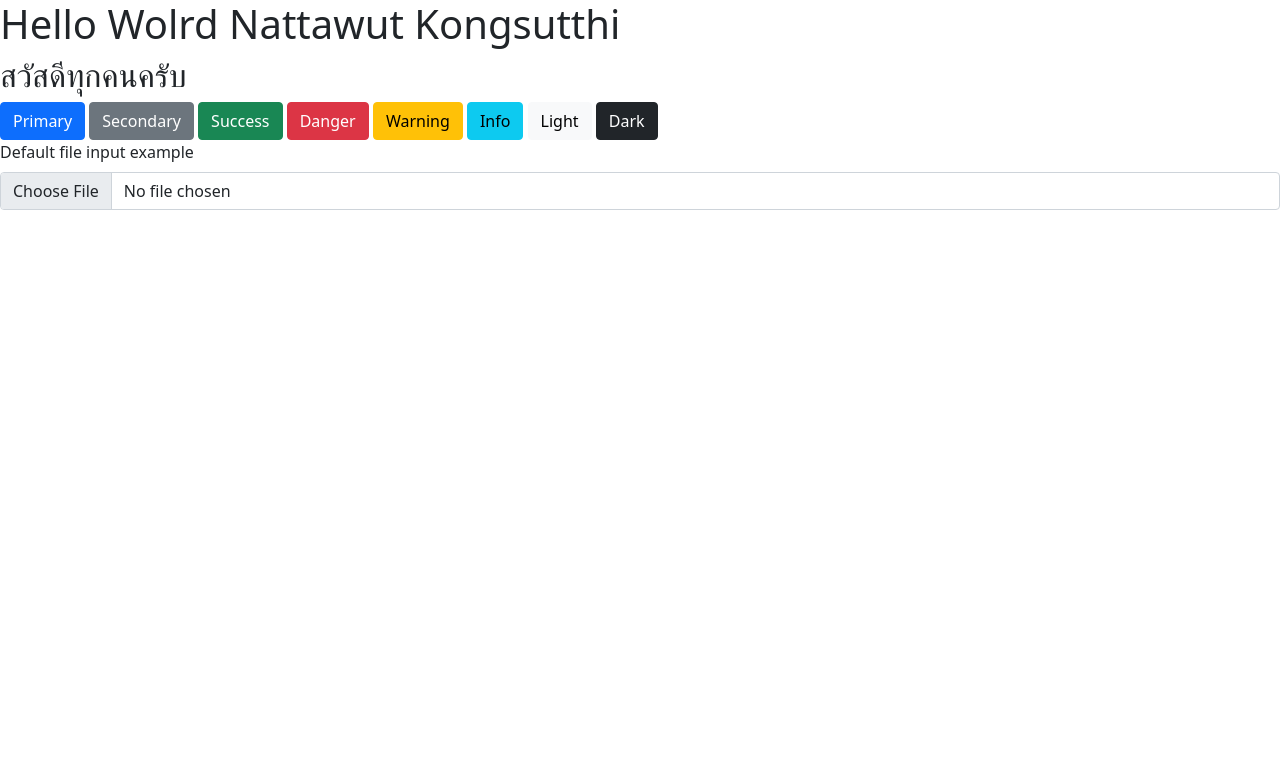
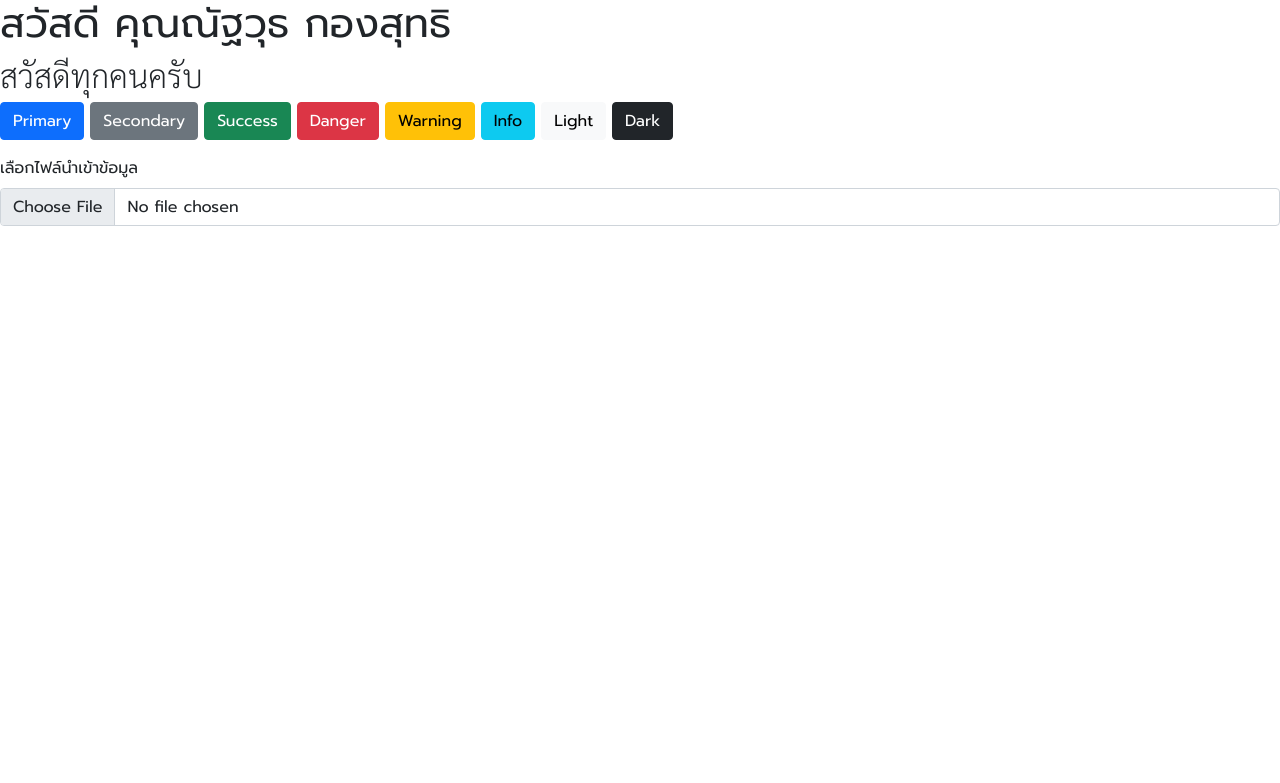
Before and after one commit to jor2818/garuda, a Flask app: page / in a window 1280 px wide. Shown: the top 783 px of the page. Run offline with Flask 2, Linux system fonts and the light colour scheme; some libraries are stand-ins or nearby versions.

Commit message:
commit env_mac

```diff
--- /dev/null
+++ b/env_mac/pyvenv.cfg
@@ -0,0 +1,3 @@
+home = /usr/local/bin
+include-system-site-packages = false
+version = 3.8.3
--- a/templates/index.html
+++ b/templates/index.html
@@ -4,10 +4,21 @@
     <meta http-equiv="X-UA-Compatible" content="IE=edge">
     <meta name="viewport" content="width=device-width, initial-scale=1.0">
     <title>My First Web Page</title>
-    <link rel="stylesheet" href="/css/bootstrap.min.css">
+    <link rel="stylesheet" href="/static/css/bootstrap.min.css">
+    <link rel="preconnect" href="https://fonts.googleapis.com">
+    <link rel="preconnect" href="https://fonts.gstatic.com" crossorigin>
+    <link href="https://fonts.googleapis.com/css2?family=Prompt&family=Sarabun:wght@200&display=swap" rel="stylesheet">
+    <style>
+        body {
+            font-family: 'Prompt', sans-serif;
+            }
+        h2 {
+            font-family: 'sarabun', sans-serif;
+            }
+    </style>
 </head>
 <body>
-    <h1>Hello Wolrd Nattawut Kongsutthi</h1>
+    <h1>สวัสดี คุณณัฐวุธ กองสุทธิ</h1>
     <h2>สวัสดีทุกคนครับ</h2>
     <button type="button" class="btn btn-primary">Primary</button>
     <button type="button" class="btn btn-secondary">Secondary</button>
@@ -18,11 +29,11 @@
     <button type="button" class="btn btn-light">Light</button>
     <button type="button" class="btn btn-dark">Dark</button>
 
-    <div class="mb-3">
-        <label for="formFile" class="form-label">Default file input example</label>
+    <div class="mb-3 mt-3">
+        <label for="formFile" class="form-label">เลือกไฟล์นำเข้าข้อมูล</label>
         <input class="form-control" type="file" id="formFile">
     </div>
 
-    <script src="/js/bootstrap.min.js"></script>
+    <script src="/static/js/bootstrap.min.js"></script>
 </body>
 </html>
```
Also changed, not shown: 12 other files.
